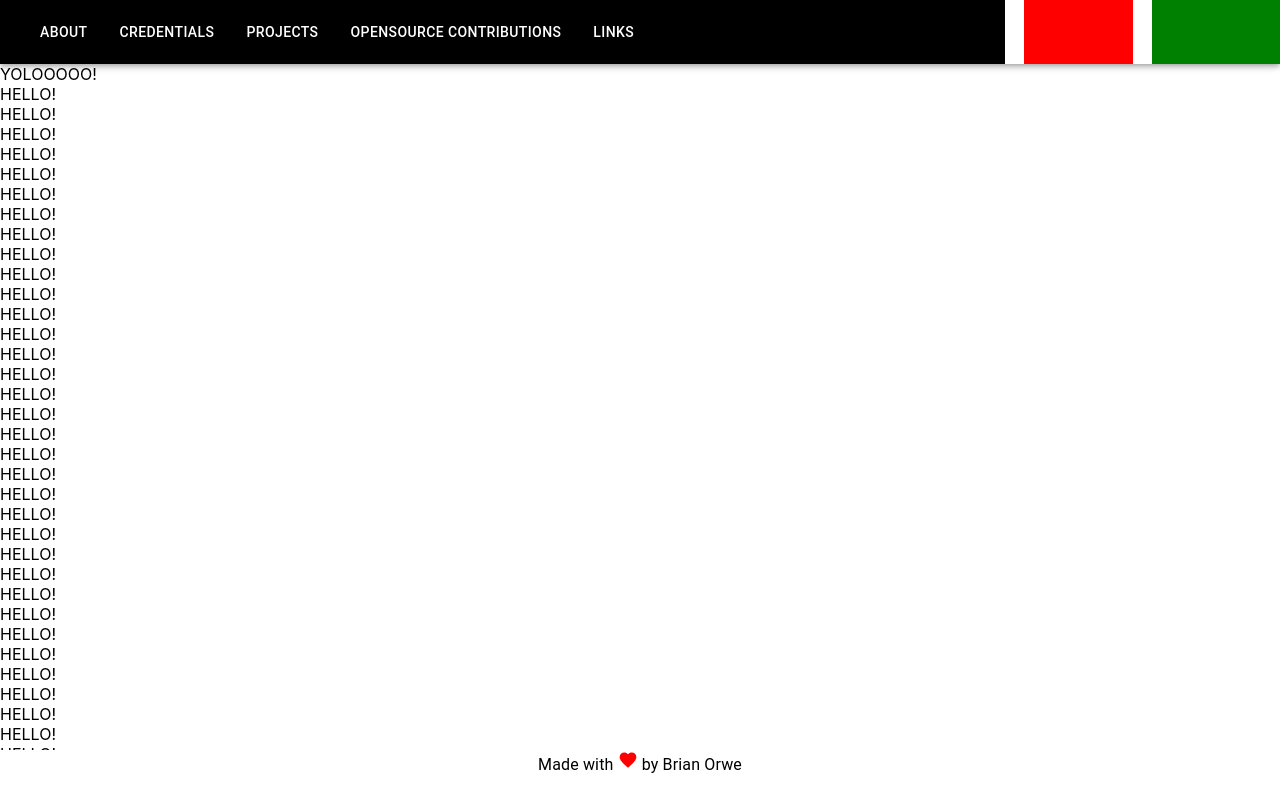
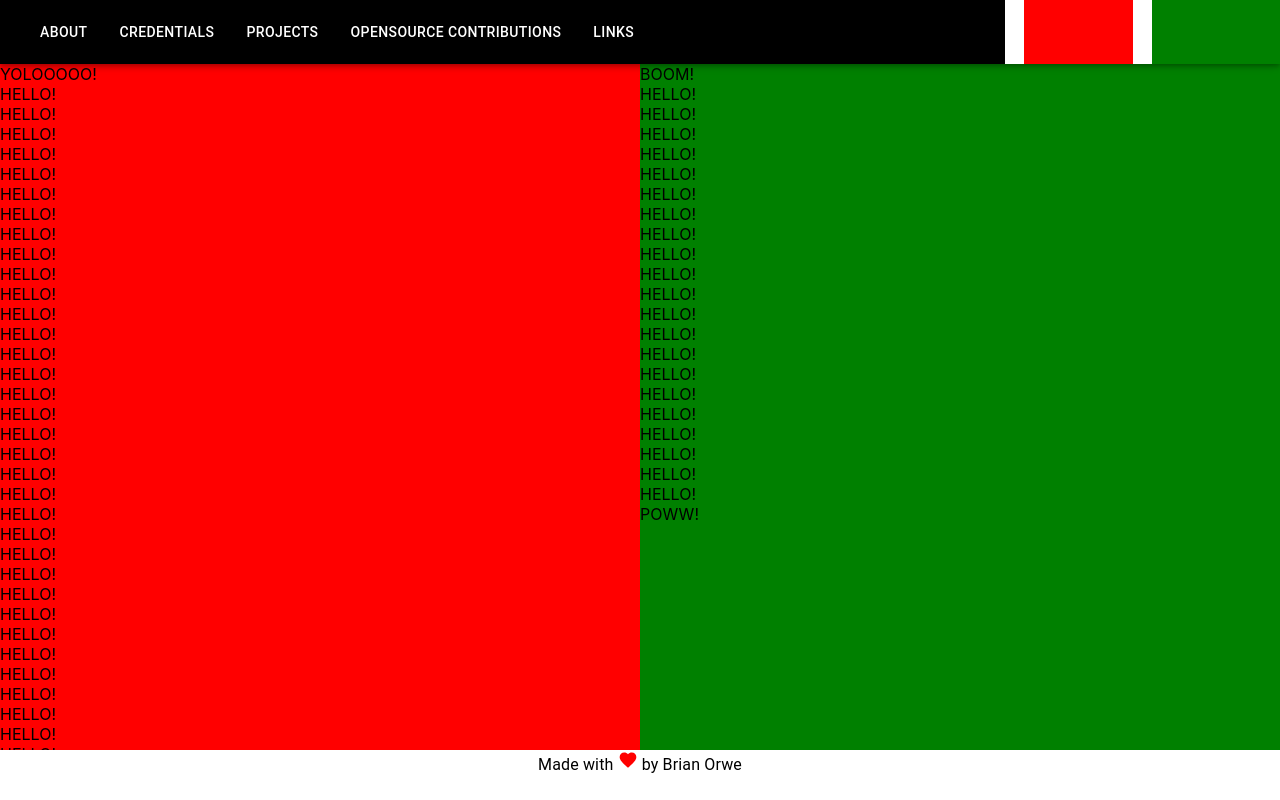
Before and after one commit to Borwe/portfolio, a React (Create React App) app: page / in a window 1280 px wide. Shown: the top 800 px of the page. Built offline with nearby package versions, Linux system fonts and the light colour scheme.

Commit message:
Can now split content into half

```diff
--- a/src/Content.tsx
+++ b/src/Content.tsx
@@ -1,7 +1,35 @@
 import { FC } from "react";
+import { Box } from "@mui/material";
+import "./content/Content.css";
 
 const Content: FC = ()=>{
   return (<>
+    <Box id="right">
+      BOOM!
+      <br/>HELLO!
+      <br/>HELLO!
+      <br/>HELLO!
+      <br/>HELLO!
+      <br/>HELLO!
+      <br/>HELLO!
+      <br/>HELLO!
+      <br/>HELLO!
+      <br/>HELLO!
+      <br/>HELLO!
+      <br/>HELLO!
+      <br/>HELLO!
+      <br/>HELLO!
+      <br/>HELLO!
+      <br/>HELLO!
+      <br/>HELLO!
+      <br/>HELLO!
+      <br/>HELLO!
+      <br/>HELLO!
+      <br/>HELLO!
+      <br/>HELLO!
+      <br/>POWW!
+    </Box>
+    <Box id="left">
       YOLOOOOO!
       <br/>HELLO!
       <br/>HELLO!
@@ -48,7 +76,9 @@ const Content: FC = ()=>{
       <br/>HELLO!
       <br/>HELLO!
       <br/>WEMBE!
-    </>);
+    </Box>
+    </>
+  );
 }
 
 export default Content;
--- a/src/TopBar.tsx
+++ b/src/TopBar.tsx
@@ -26,7 +26,8 @@ const MenuDrawer: FC<MenuDrawerProps> = (props: MenuDrawerProps)=>{
     onClose={(event, reason)=>{ props.showMenuAction(false)}}>
 
     <Box sx={{zIndex: 99, position: "absolute", right: 0, top: 0}}>
-    <IconButton sx={{color: "white"}} size="large"
+    <IconButton sx={{color: "white", backgroundColor: "#222222",
+	marginRight: "10px", marginTop: "10px"}} size="small"
     onClick={handleCloseButton}>
     <CloseRounded fontSize="large"/>
     </IconButton>
--- /dev/null
+++ b/src/content/Content.css
@@ -0,0 +1,15 @@
+#right {
+  background-color: green;
+  height: 100%;
+  width: 50%;
+  position: fixed;
+  top: 50;
+  right: 0;
+  z-index: 99;
+}
+
+
+#left {
+  background-color: red;
+  height: 100%;
+}
```
Lines whose indentation alone changed are shown as unchanged.
